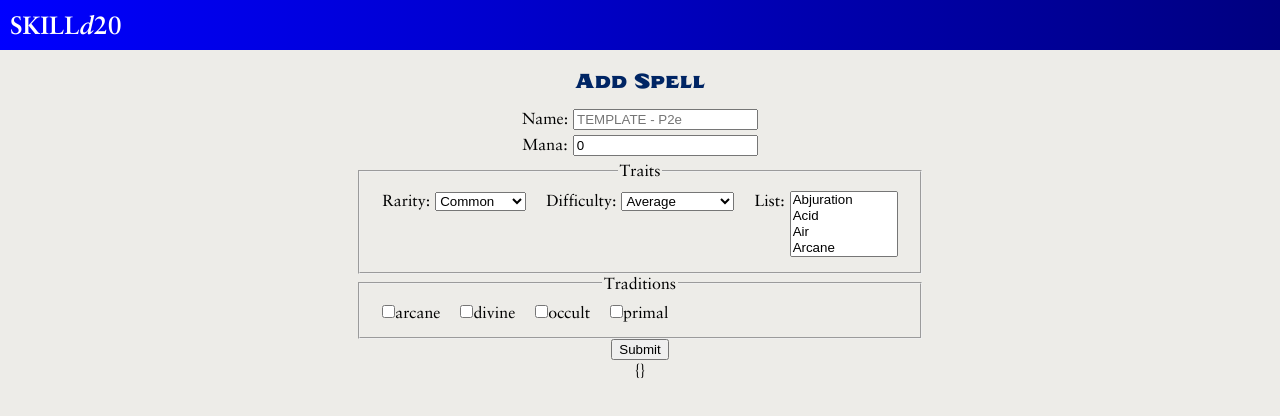
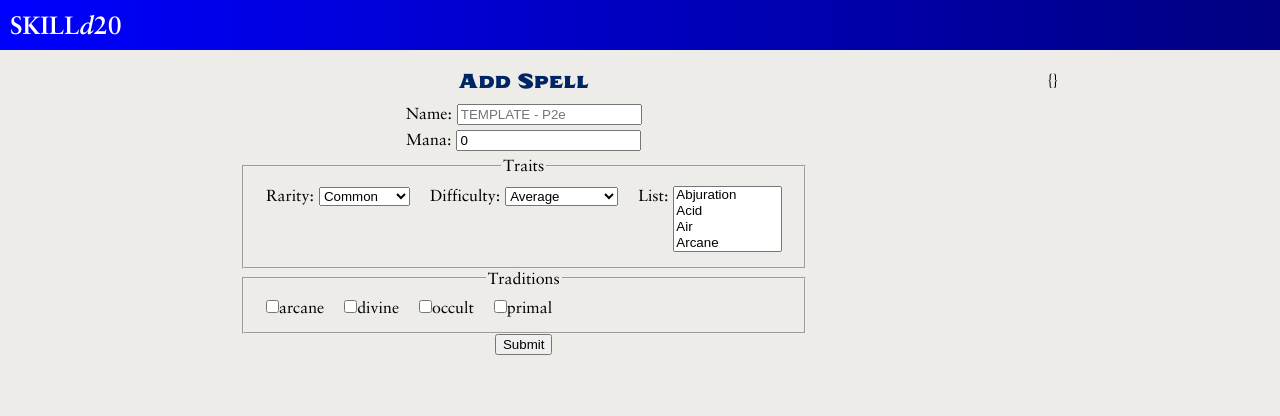
Before and after one commit to Chip-L/joshs-magic-system, a React (Create React App) app in the folder client/: page /addspell in a window 1280 px wide. Shown: the top 416 px of the page. Built offline with nearby package versions, Linux system fonts and the light colour scheme.

Commit message:
split add spell page to 2 sides to easier view the JSON being created

```diff
--- a/client/src/pages/AddSpellPage.css.js
+++ b/client/src/pages/AddSpellPage.css.js
@@ -1,37 +1,4 @@
 import styled from "styled-components";
-
-export const Title = styled.h2`
-  margin-bottom: 1rem;
-`;
-
-export const Section = styled.section`
-  border-top: 1px solid black;
-  border-bottom: 1px solid black;
-  background-color: rgba(251, 245, 180, 0.3);
-`;
-
-export const Form = styled.form`
-  // form styling here
-`;
-
-export const LabelGroup = styled.div`
-  padding: 0.5rem;
-  display: flex;
-  flex-wrap: wrap;
-`;
-
-export const Label = styled.label`
-  padding-right: 0.5rem;
-  align-text: right;
-
-  &::after {
-    content: ":";
-  }
-`;
-
-export const Control = styled.input`
-  // input field formatting here
-`;
 
 export const Button = styled.input`
   background-color: blue;
@@ -47,3 +14,47 @@ export const Button = styled.input`
     background-color: lightblue;
   }
 `;
+
+export const Control = styled.input`
+  // input field formatting here
+`;
+
+export const LabelGroup = styled.div`
+  padding: 0.5rem;
+  display: flex;
+  flex-wrap: wrap;
+`;
+
+export const Form = styled.form`
+  // form styling here
+`;
+
+export const Label = styled.label`
+  padding-right: 0.5rem;
+  align-text: right;
+
+  &::after {
+    content: ":";
+  }
+`;
+
+export const Screen = styled.section`
+  width: 100%;
+  display: flex;
+  flex-direction: row;
+  justify-content: space-evenly;
+`;
+
+export const Section = styled.section`
+  border-top: 1px solid black;
+  border-bottom: 1px solid black;
+  background-color: rgba(251, 245, 180, 0.3);
+`;
+
+export const Side = styled.section`
+  max-width: 800px;
+`;
+
+export const Title = styled.h2`
+  margin-bottom: 1rem;
+`;
--- a/client/src/pages/AddSpellPage.js
+++ b/client/src/pages/AddSpellPage.js
@@ -1,6 +1,6 @@
 import React, { useState } from "react";
 import FoundationForm from "../forms/FoundationForm";
-import { Title } from "./AddSpellPage.css";
+import { Screen, Side, Title } from "./AddSpellPage.css";
 
 const AddSpellPage = () => {
   const [foundationState, setFoundationState] = useState({});
@@ -12,7 +12,8 @@ const AddSpellPage = () => {
     console.log(JSON.stringify(foundationState));
   };
   return (
-    <>
+    <Screen>
+      <Side>
         <Title>Add Spell</Title>
         <FoundationForm
           values={foundationState}
@@ -21,8 +22,11 @@ const AddSpellPage = () => {
         />
         {/* <HeightenedForm ...>  // <-- will be propegated in to a different table */}
         {/* <CastForm ...> // <-- will be propegated in to a different table */}
+      </Side>
+      <Side>
         <p>{JSON.stringify(foundationState)}</p>
-    </>
+      </Side>
+    </Screen>
   );
 };
 
```
Lines whose indentation alone changed are shown as unchanged.
